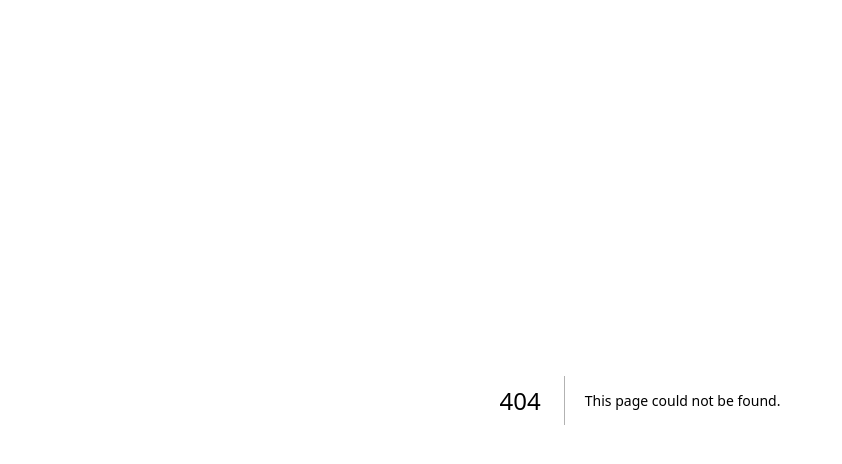
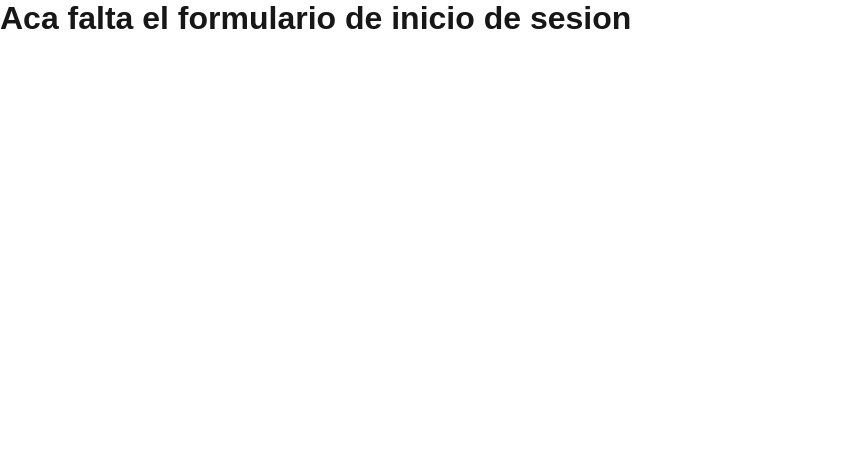
Before and after one commit to roots-cooperativa-dev/frontend-rootscoop, a Next.js app in the folder front/: page /login in a window 1280 px wide. Before the commit this address had no page. Shown: the top 464 px of the page, without its empty margins (0-842 px from the left). Built offline with nearby package versions, Linux system fonts and the light colour scheme.

Commit message:
agrego registro y login

```diff
--- /dev/null
+++ b/front/src/app/(logReg)/login/page.tsx
@@ -0,0 +1,11 @@
+
+
+const Login = ()=>{
+    return(
+        <>
+        <h1>Aca falta el formulario de inicio de sesion</h1>
+        </>
+    )
+}
+
+export default Login;
```
Also changed, not shown: front/src/app/(logReg)/registro/page.tsx (added, +7 -0 lines), 1 other file (tests, documents, lock files or other folders).
